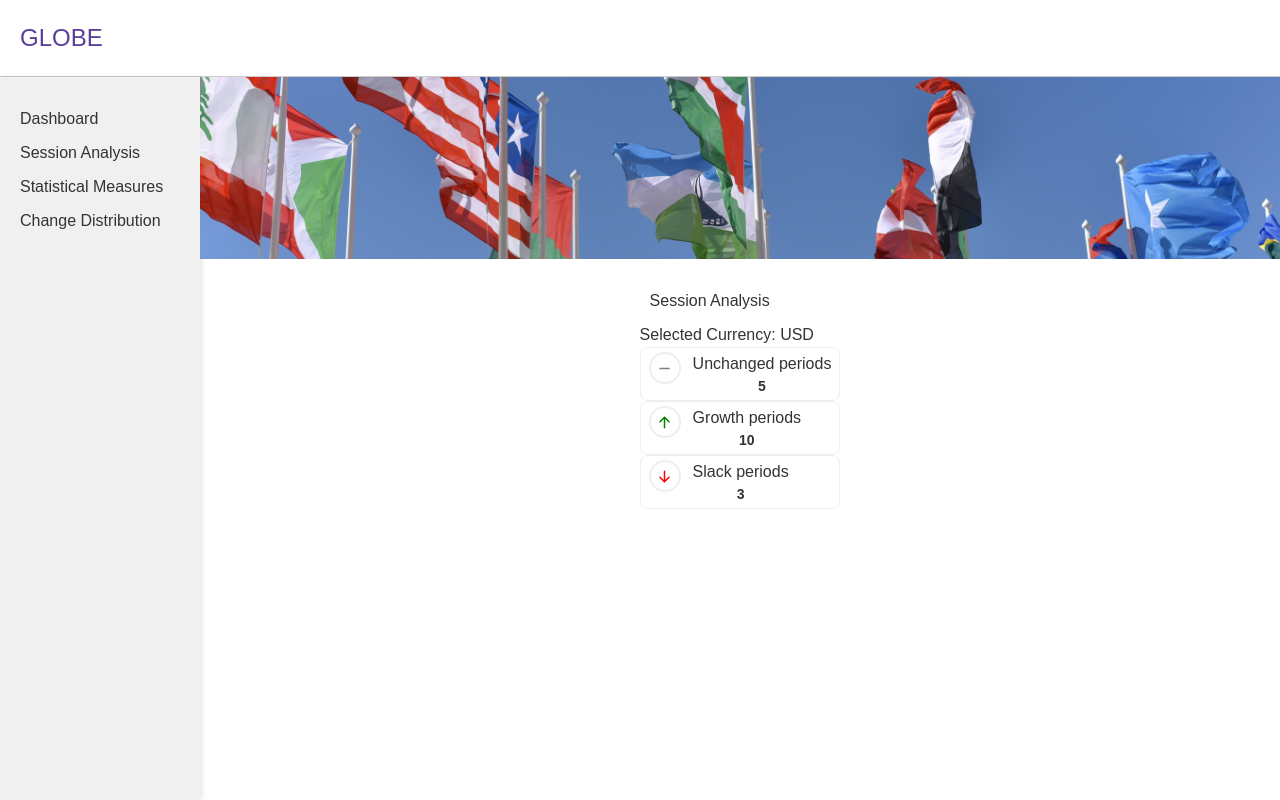
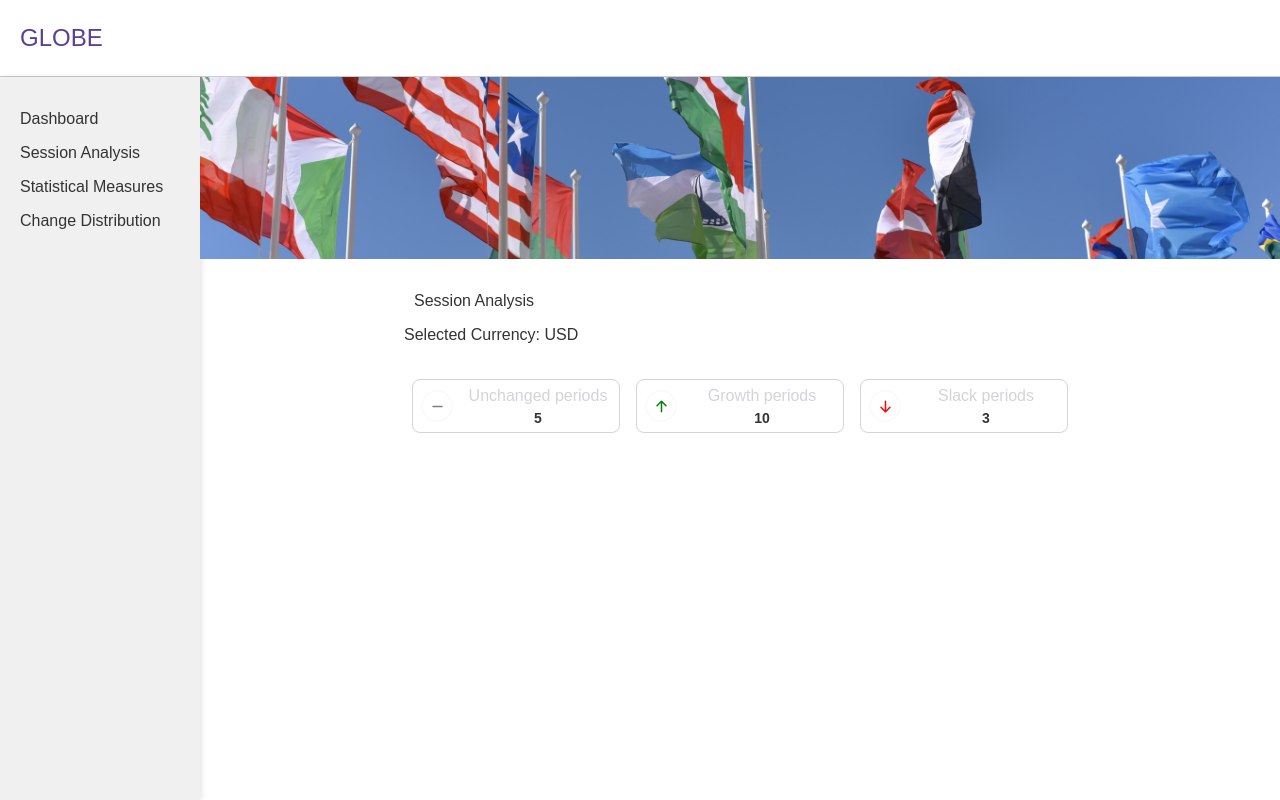
Before and after one commit to IIS-ZPI/ZPI2023_IO1_5D, a React (Vite) app: page /ZPI2023_IO1_5D/session-analysis in a window 1280 px wide. Built offline with nearby package versions, Linux system fonts and the light colour scheme; no server answers.

Commit message:
Created StatisticBatch component

```diff
--- a/package.json
+++ b/package.json
@@ -16,6 +16,7 @@
     "@types/react-datepicker": "^6.2.0",
     "axios": "^1.7.2",
     "chart.js": "^4.4.3",
+    "classnames": "^2.5.1",
     "eslint-plugin-react": "^7.34.1",
     "gh-pages": "^6.1.1",
     "react": "^18.2.0",
--- a/src/components/session_analysis/SessionAnalysis.tsx
+++ b/src/components/session_analysis/SessionAnalysis.tsx
@@ -1,5 +1,26 @@
 import { useCurrency } from '../../contexts/CurrencyContext.tsx'
-import { StatisticBatch } from './components/StatisticBatch.tsx'
+import {
+    StatisticBatch,
+    StatisticBatchProps,
+} from './components/StatisticBatch.tsx'
+
+const TMP_VALUES: StatisticBatchProps[] = [
+    {
+        icon: 'minus',
+        text: 'Unchanged periods',
+        value: 5,
+    },
+    {
+        icon: 'arrowUp',
+        text: 'Growth periods',
+        value: 10,
+    },
+    {
+        icon: 'arrowDown',
+        text: 'Slack periods',
+        value: 3,
+    },
+]
 
 const SessionAnalysis = () => {
     const { selectedCurrency } = useCurrency()
@@ -8,9 +29,19 @@ const SessionAnalysis = () => {
         <>
             <h2>Session Analysis</h2>
             <p>Selected Currency: {selectedCurrency}</p>
-            <StatisticBatch icon="minus" text="Unchanged periods" value={5} />
-            <StatisticBatch icon="arrowUp" text="Growth periods" value={10} />
-            <StatisticBatch icon="arrowDown" text="Slack periods" value={3} />
+            <br />
+
+            <div className="flex">
+                {TMP_VALUES.map((values, index) => (
+                    <StatisticBatch
+                        className="w-52"
+                        key={index}
+                        icon={values.icon}
+                        text={values.text}
+                        value={values.value}
+                    />
+                ))}
+            </div>
         </>
     )
 }
--- a/src/components/session_analysis/components/StatisticBatch.tsx
+++ b/src/components/session_analysis/components/StatisticBatch.tsx
@@ -1,16 +1,12 @@
 import { HiArrowDown, HiArrowUp, HiMinus } from 'react-icons/hi'
+import classnames from 'classnames'
 
-type StatisticBatchProps = {
+export type StatisticBatchProps = {
     icon: 'arrowUp' | 'arrowDown' | 'minus'
     text: 'Growth periods' | 'Slack periods' | 'Unchanged periods'
     value: number
+    className?: string
 }
-//
-// const iconColors = {
-//     arrowUp: 'text-green-500',
-//     arrowDown: 'text-red-500',
-//     minus: 'text-gray-800',
-// }
 
 const IconComponent = {
     arrowUp: () => <HiArrowUp color={'green'} size={'15'} />,
@@ -18,20 +14,32 @@ const IconComponent = {
     minus: () => <HiMinus size={'15'} color={'gray'} />,
 }
 
-export const StatisticBatch = ({ icon, text, value }: StatisticBatchProps) => {
+export const StatisticBatch = ({
+    icon,
+    text,
+    value,
+    className,
+}: StatisticBatchProps) => {
     const SelectedIcon = IconComponent[icon]
 
     return (
         <div
-            className={'flex gap-3 border border-gray-300 rounded-lg px-2 py-1'}
+            className={classnames(
+                'flex gap-3 border rounded-lg px-2 py-1 m-2 border-custom-medium',
+                className
+            )}
         >
-            <div className="rounded-full w-8 h-8 overflow-hidden border-2 bg-gray-200 p-1 flex items-center justify-center m-auto">
-                <SelectedIcon />
+            <div className="flex flex-shrink-0 items-center">
+                <div className="flex justify-center items-center w-8 h-8 rounded-full border-2 border-custom-light">
+                    <SelectedIcon />
+                </div>
             </div>
 
-            <div className={'flex-grow'}>
-                <div className="font-normal text-gray-400">{text}</div>
-                <div className="flex justify-center w-full mt-2">
+            <div className={'flex-grow w-full text-center'}>
+                <p className="font-normal text-medium flex-shrink-0 text-custom-medium">
+                    {text}
+                </p>
+                <div className="flex justify-center w-full flex-grow">
                     <span className="font-bold text-sm">{value}</span>
                 </div>
             </div>
--- a/tailwind.config.js
+++ b/tailwind.config.js
@@ -3,19 +3,21 @@ import withMT from '@material-tailwind/react/utils/withMT'
 // './index.html', './src/**/*.{js,ts,jsx,tsx}'
 /** @type {import('tailwindcss').Config} */
 export default withMT({
-    content: ['./pages/**/*.{html,js}', './components/**/*.{html,js}'],
+    content: ['./index.html', './src/**/*.{js,ts,jsx,tsx}'],
     theme: {
         extend: {},
         colors: {
             transparent: 'transparent',
             current: 'currentColor',
-            gray_for_text: '#d4d4d8',
-            light_gray: '#fafafa',
-            blue: '#2563eb',
-            default_text: '#09090b',
-            white: '#ffffff',
-            green: '#65a30d',
-            red: '#be123c',
+            custom: {
+                dark: '#09090b', // used for text
+                medium: '#d4d4d8', // used for text
+                light: '#fafafa',
+                blue: '#2563eb',
+                white: '#ffffff',
+                green: '#65a30d',
+                red: '#be123c',
+            },
         },
     },
     plugins: [],
```
Also changed, not shown: 1 other file (tests, documents, lock files or other folders).
